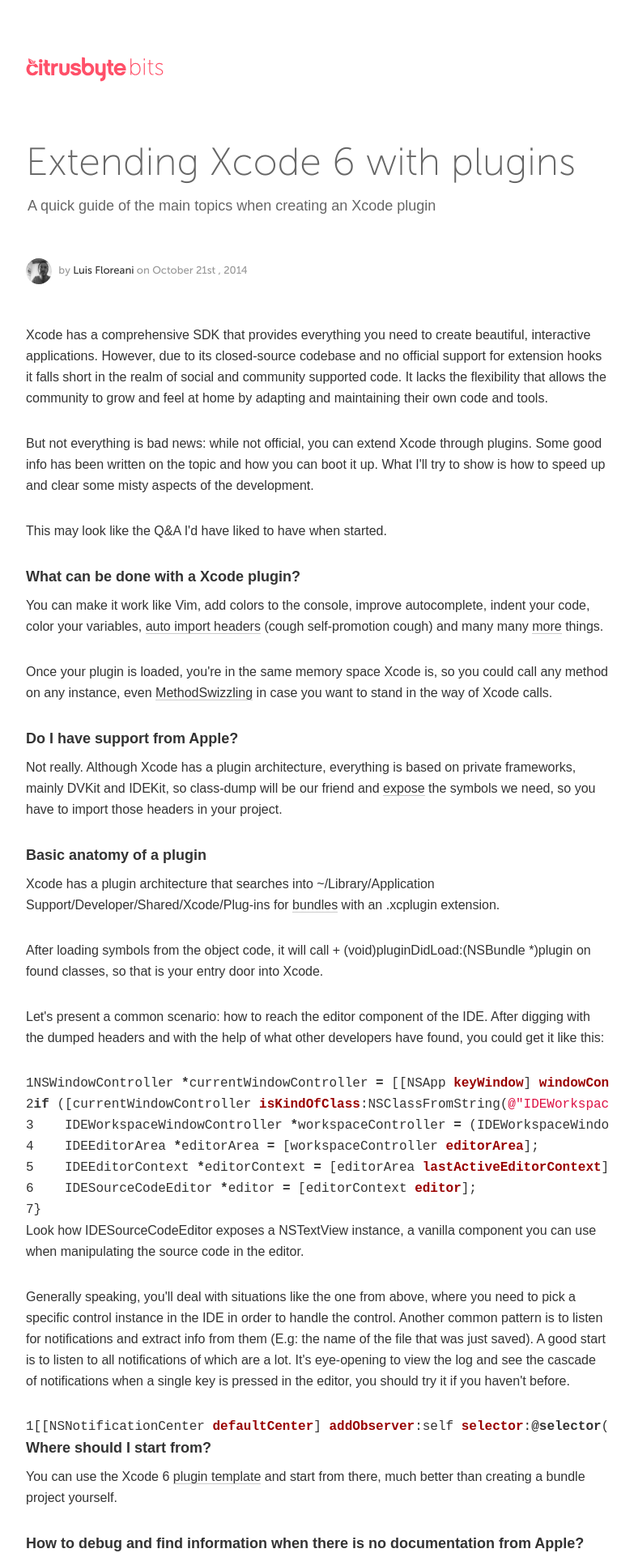
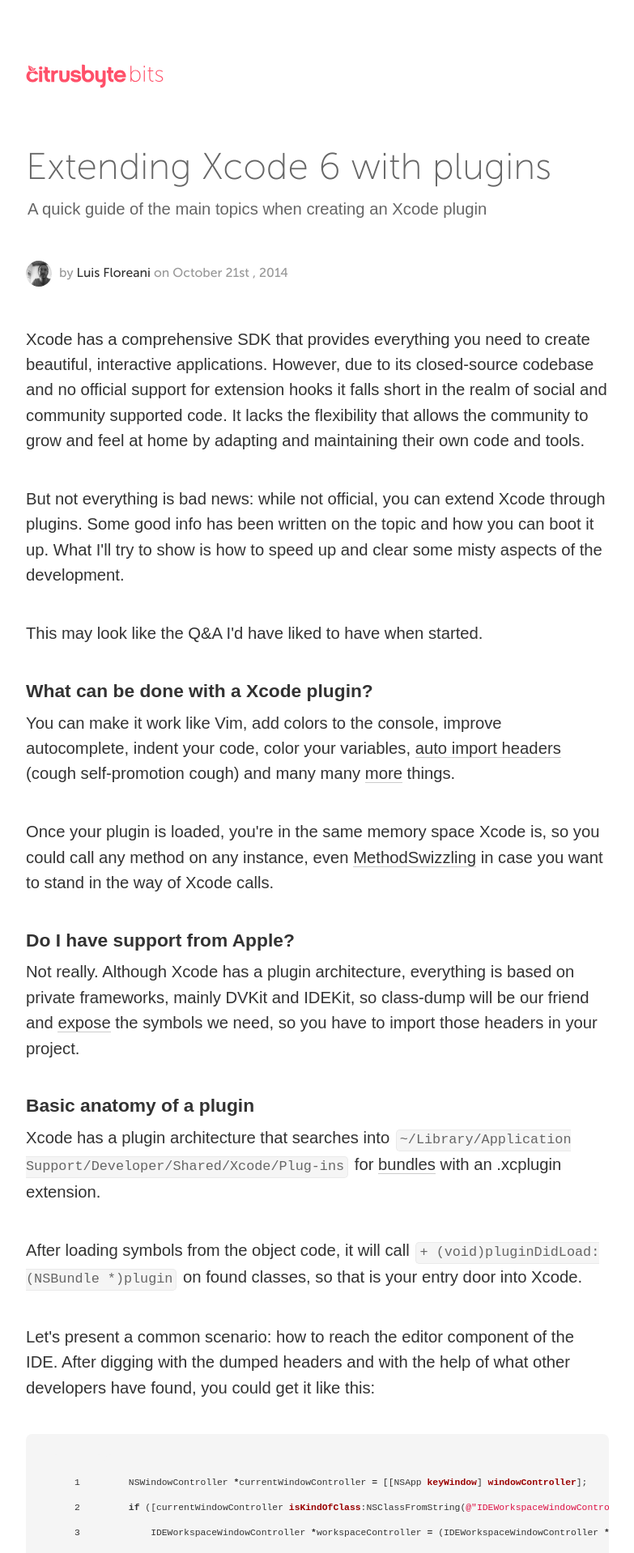
Before and after one commit to JonathanHorowitzCB/citrusbyte.github.io, a Jekyll site: the page built from _posts/2014-10-21-xcode-plugins.markdown, in a window 1280 px wide. Shown: the top 1918 px of the page at 81% size, without its empty margins (248-1031 px from the left). Built offline with Jekyll 4.4.1, drawn with Linux system fonts in a browser that asks for light colours.

Commit message:
Refs #10 - Responsive and minor visual changes

```diff
--- a/css/base.css
+++ b/css/base.css
@@ -1,19 +1,25 @@
 body {
   -webkit-font-smoothing: antialiased;
-  font-family: "freight-text-pro",sans-serif;
+  font-family: "freight-text-pro", sans-serif;
   color: #333333;
+}
+
+@media all and (min-width: 500px) {
+    body { font-size: 18px; }
+}
+
+@media all and (max-width: 320px) and (min-width: 500px) {
+    body { font-size: 16px; }
 }
 
 h1 {
   color: #666666;
   font-family: "MuseoSans", Helvetica, Arial, sans-serif;
-  font-size: 48px;
+  font-size: 2.55em;
   font-weight: 100;
 }
 
-h4 {
-  font-weight: bold;
-}
+h4 { font-weight: bold; }
 
 /* LINKS
 --------------------------------------------------- */
@@ -27,22 +33,19 @@
   -webkit-transition: color 0.1s linear;
   -moz-transition: color 0.1s linear;
   transition: color 0.1s linear;
+
 }
 
 /* HEADER
 --------------------------------------------------- */
-.posts-header {
-  width: 720px;
-  margin: 70px auto 0;
-}
+.posts-header { margin: 4.375em auto 0; }
 
-img.logo {
-  width: 170px;
-}
+img.logo { width: 170px; }
 
 /* CONTENT
 --------------------------------------------------- */
 #container {
-  width: 720px;
+  width: 80%;
   margin: 0 auto;
+  max-width: 720px;
 }
--- a/css/main.css
+++ b/css/main.css
@@ -4,7 +4,7 @@
 
 .post .post-title {
   color: #999;
-  font-size: 48px;
+  font-size: 2.55em;
   font-weight: 100;
 }
 
@@ -15,14 +15,14 @@
 
 .post .post-intro {
   color: #666;
-  font-size: 18px;
-  line-height: 30px;
+  font-size: 1.125em;
+  line-height: 1.3em;
   margin: 12px 0 50px 2px;
 }
 
 .post-byline {
   color: #999;
-  font-size: 13px;
+  font-size: 0.875em;
   font-family: "MuseoSans", Helvetica, Arial, sans-serif;
 }
 
@@ -38,7 +38,7 @@
 }
 
 footer#container {
-  font-size: 14px;
+  font-size: 0.875em;
   padding: 100px 0;
   text-align: center;
 }
@@ -46,18 +46,30 @@
 /* POST
 --------------------------------------------------- */
 .post-content {
-  font-size: 16px;
-  line-height: 26px;
+  font-size: 1.125em;
+  line-height: 1.55em;
   margin-top: 50px;
 }
 
+.post-content p code {
+  background: #F5F5F5;
+  border: 1px solid #EAEAEA;
+  border-radius: 5px;
+  color: #666666;
+  font-family: monospace;
+  font-size: 0.83em;
+  margin: 0 2px;
+  padding: 2px 4px 4px 4px;
+}
+
 .post-content p {
-  margin-bottom: 30px;
+  margin-bottom: 2em;
 }
 
 .post-content h2 {
-  font-size: 18px;
+  font-size: 1.125em;
   font-weight: bold;
+  line-height: 1.25em;
   padding-bottom: 10px;
 }
 
@@ -65,10 +77,15 @@
   border-bottom: 1px solid #CCCCCC;
 }
 .post-content a:hover {
-  border-bottom: 1px solid #FF5069;
+  border-bottom: 1px solid #FF9FAD;
 }
 
 .post-content pre {
+    background: #F5F5F5;
+    border-radius: 8px;
     font-family: monospace;
+    font-size: 0.75em;
+    margin: 5px 0 40px 0;
     overflow: scroll;
+    padding: 20px 30px;
 }
```
